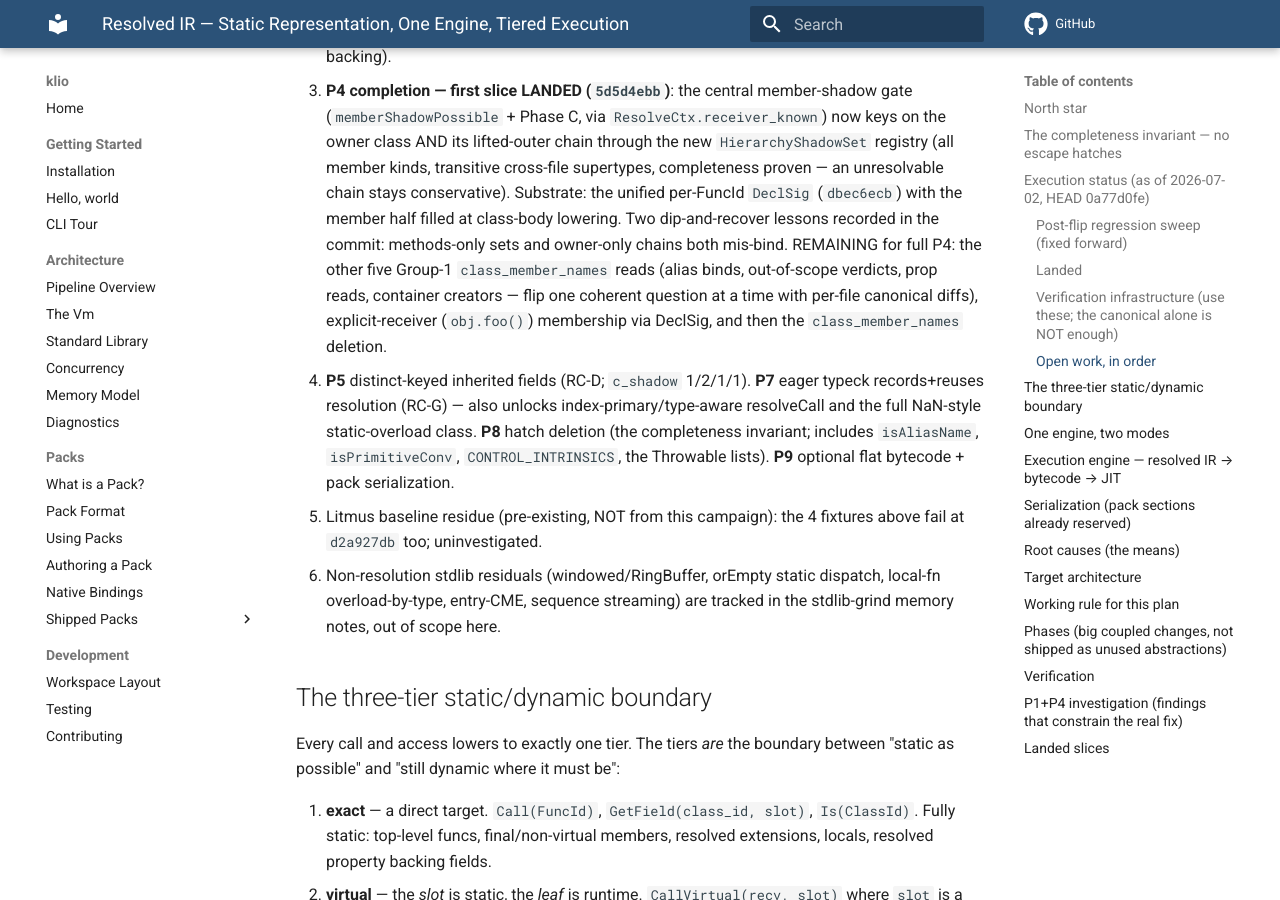
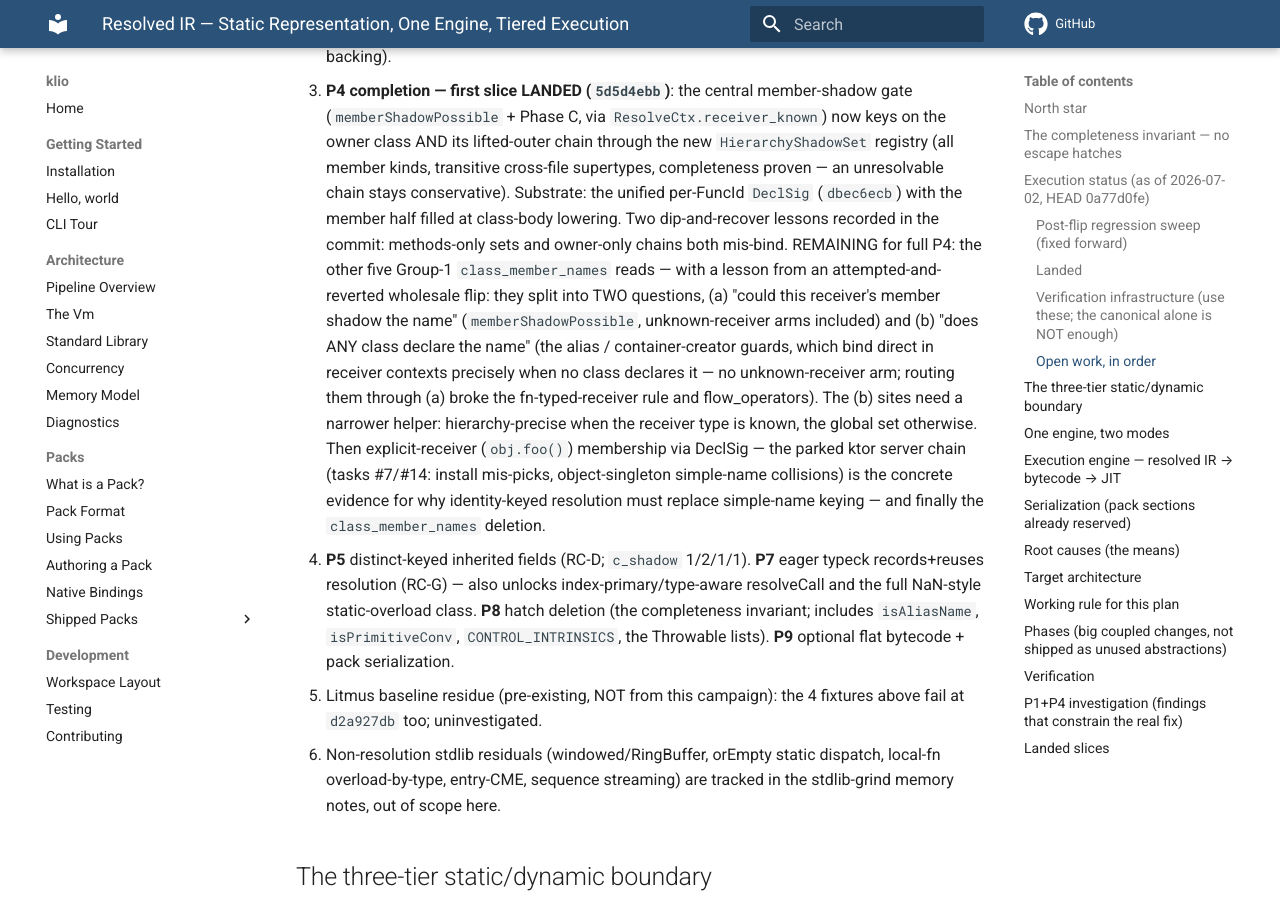
Before and after one commit to DrewCarlson/klio, an MkDocs documentation site: the page built from docs/resolution-unification-plan.md, in a window 1280 px wide and 900 px high, scrolled down 5775 px. Built offline with MkDocs 1.6.1 and Material for MkDocs 9.7.7, drawn with Linux system fonts in a browser that asks for light colours; comment, search, counter and statistics services are not loaded.

Commit message:
docs: Group-1 reads split into two questions; ktor chain recorded as P4 motivation

```diff
--- a/docs/resolution-unification-plan.md
+++ b/docs/resolution-unification-plan.md
@@ -232,9 +232,18 @@ recover arc ran 2006 → 2000 (P1) → 1997 (P2, behavior-neutral by audit proof
    (`dbec6ecb`) with the member half filled at class-body lowering. Two dip-and-recover
    lessons recorded in the commit: methods-only sets and owner-only chains both
    mis-bind. REMAINING for full P4: the other five Group-1 `class_member_names` reads
-   (alias binds, out-of-scope verdicts, prop reads, container creators — flip one
-   coherent question at a time with per-file canonical diffs), explicit-receiver
-   (`obj.foo()`) membership via DeclSig, and then the `class_member_names` deletion.
+   — with a lesson from an attempted-and-reverted wholesale flip: they split into
+   TWO questions, (a) "could this receiver's member shadow the name"
+   (`memberShadowPossible`, unknown-receiver arms included) and (b) "does ANY
+   class declare the name" (the alias / container-creator guards, which bind
+   direct in receiver contexts precisely when no class declares it — no
+   unknown-receiver arm; routing them through (a) broke the fn-typed-receiver
+   rule and flow_operators). The (b) sites need a narrower helper:
+   hierarchy-precise when the receiver type is known, the global set otherwise.
+   Then explicit-receiver (`obj.foo()`) membership via DeclSig — the parked ktor
+   server chain (tasks #7/#14: install mis-picks, object-singleton simple-name
+   collisions) is the concrete evidence for why identity-keyed resolution must
+   replace simple-name keying — and finally the `class_member_names` deletion.
 4. **P5** distinct-keyed inherited fields (RC-D; `c_shadow` 1/2/1/1). **P7** eager
    typeck records+reuses resolution (RC-G) — also unlocks index-primary/type-aware
    resolveCall and the full NaN-style static-overload class. **P8** hatch deletion
```
